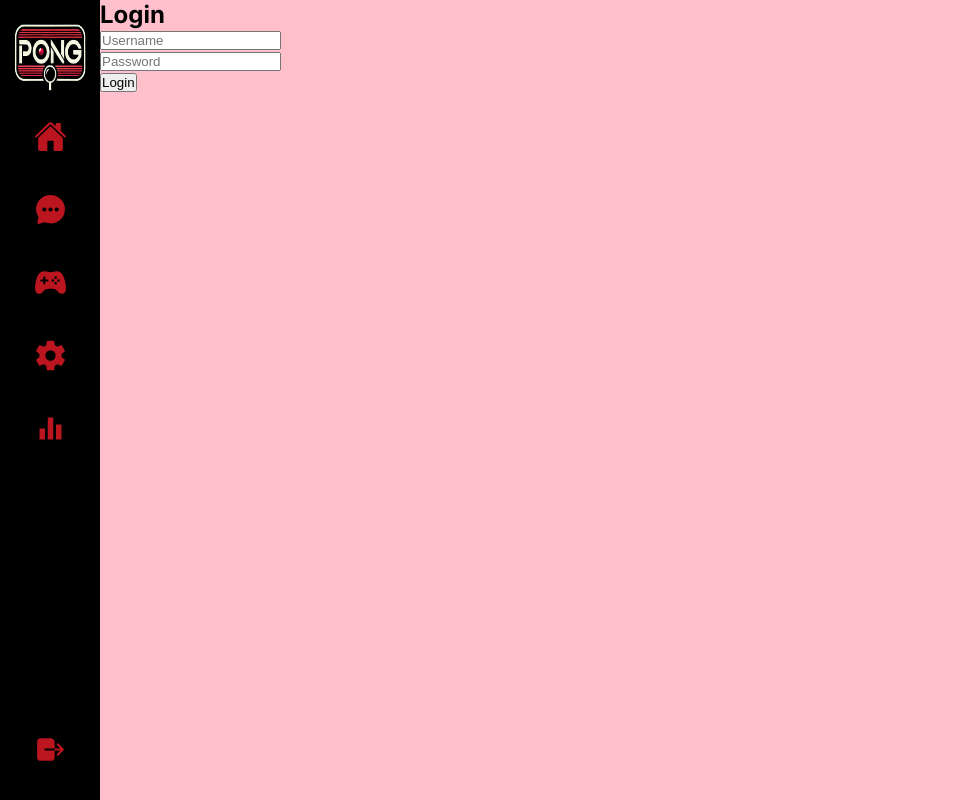
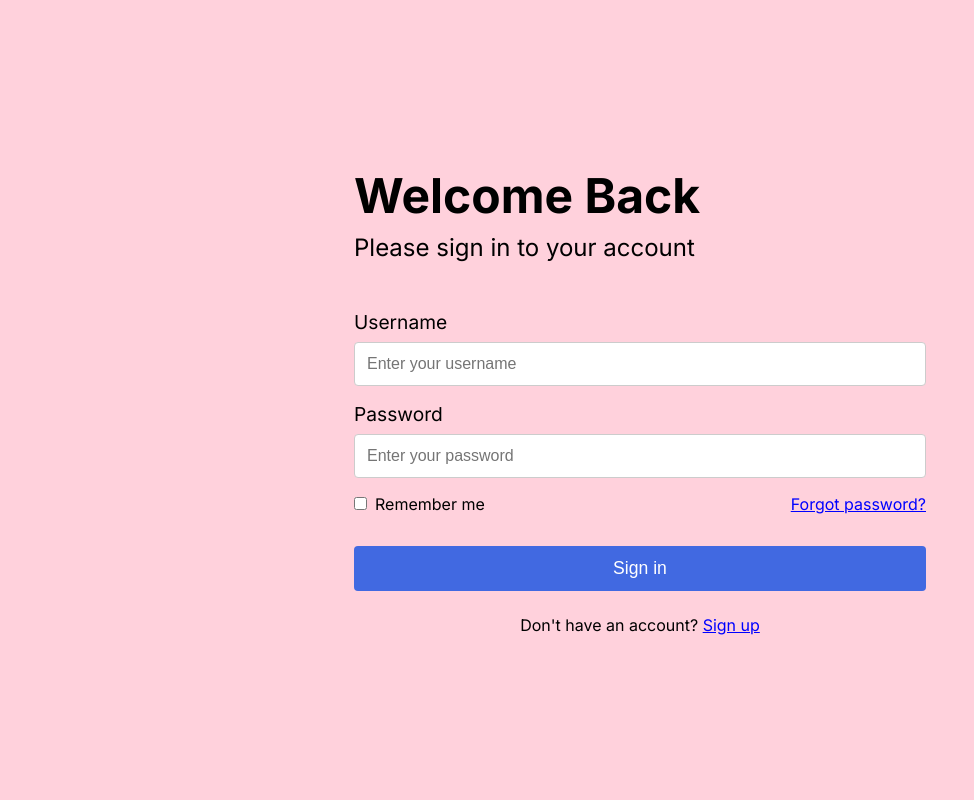
Before and after one commit to kaoutar-12/transcendence_42, a Next.js app in the folder src/frontend/: page /auth/login in a window 1280 px wide. Shown: the whole page, without its empty margins (0-974 px from the left). Built offline with nearby package versions, Linux system fonts and the light colour scheme.

Commit message:
create a design for the login page

```diff
--- a/src/frontend/app/auth/login/page.tsx
+++ b/src/frontend/app/auth/login/page.tsx
@@ -1,89 +1,157 @@
 'use client';
-import { useState } from 'react';
-import { useRouter } from 'next/navigation';
+import React, { useState } from 'react';
 
 export default function Login() {
   const [formData, setFormData] = useState({
     username: '',
-    password: ''
+    password: '',
+    rememberMe: false
   });
-  const router = useRouter();
 
-//   const handleSubmit = async (e: React.FormEvent) => {
-//     e.preventDefault();
-
-//     try {
-//       const res = await fetch('http://localhost:8000/api/login/', {
-//         method: 'POST',
-//         headers: { 'Content-Type': 'application/json' },
-//         body: JSON.stringify(formData)
-//       });
-
-//       if (res.ok) {
-//         const data = await res.json();
-//         localStorage.setItem('token', data.access);
-//         // router.push('/dashboard');
-//         console.log('zbbbb');
-//       }
-//     } catch (error) {
-//       console.error('Login failed:', error);
-//     }
-//   };
-const handleSubmit = async (e: React.FormEvent) => {
+  const handleSubmit = async (e) => {
     e.preventDefault();
-
     try {
       const res = await fetch('http://localhost:8000/api/login/', {
         method: 'POST',
-          headers: {
-              'Content-Type': 'application/json',
-              'Accept': 'application/json',
-          },
-          credentials: 'include',
-          mode: 'cors', // Add this line
+        headers: { 'Content-Type': 'application/json' },
         body: JSON.stringify(formData)
       });
 
       if (res.ok) {
         const data = await res.json();
-          localStorage.setItem('token', data.access);
-          console.log('Login successful');
-          // router.push('/dashboard');
-      } else {
-          const errorData = await res.json();
-          console.error('Login failed:', errorData);
+        localStorage.setItem('access_token', data.access);
+        localStorage.setItem('refresh_token', data.refresh);
+        window.location.href = '/dashboard';
       }
     } catch (error) {
-      console.error('Login error:', error);
+      console.error('Login failed:', error);
     }
   };
 
+  return (
+    <div style={{
+      minHeight: '100vh',
+      width: '100%',
+      backgroundColor: '#ffd1dc',
+      display: 'flex',
+      justifyContent: 'center',
+      alignItems: 'center'
+    }}>
+      <div style={{
+        width: '100%',
+        maxWidth: '700px',
+        padding: '4rem'
+      }}>
+        <h1 style={{
+          fontSize: '3rem',
+          fontWeight: 'bold',
+          marginBottom: '0.5rem'
+        }}>Welcome Back</h1>
+        <p style={{
+          fontSize: '1.5rem',
+          marginBottom: '3rem'
+        }}>Please sign in to your account</p>
 
-
-  return (
-    <div className="min-h-screen flex items-center justify-center bg-gray-100">
-      <form onSubmit={handleSubmit} className="bg-white p-8 rounded-lg shadow-md w-96">
-        <h2 className="text-2xl font-bold mb-6 text-center">Login</h2>
-        <div className="mb-4">
+        <form onSubmit={handleSubmit} style={{
+          display: 'flex',
+          flexDirection: 'column',
+          gap: '1rem'
+        }}>
+          <div>
+            <label style={{
+              display: 'block',
+              marginBottom: '0.5rem',
+              fontSize: '1.2rem'
+            }}>Username</label>
             <input
               type="text"
-            placeholder="Username"
-            className="w-full p-2 border rounded"
+              placeholder="Enter your username"
               onChange={(e) => setFormData({...formData, username: e.target.value})}
+              style={{
+                width: '100%',
+                padding: '0.75rem',
+                fontSize: '1rem',
+                border: '1px solid #ccc',
+                borderRadius: '4px'
+              }}
             />
           </div>
-        <div className="mb-6">
+
+          <div>
+            <label style={{
+              display: 'block',
+              marginBottom: '0.5rem',
+              fontSize: '1.2rem'
+            }}>Password</label>
             <input
               type="password"
-            placeholder="Password"
-            className="w-full p-2 border rounded"
+              placeholder="Enter your password"
               onChange={(e) => setFormData({...formData, password: e.target.value})}
+              style={{
+                width: '100%',
+                padding: '0.75rem',
+                fontSize: '1rem',
+                border: '1px solid #ccc',
+                borderRadius: '4px'
+              }}
             />
           </div>
-        <button type="submit" className="w-full bg-blue-500 text-white p-2 rounded">
-          Login
+
+          <div style={{
+            display: 'flex',
+            justifyContent: 'space-between',
+            alignItems: 'center'
+          }}>
+            <label style={{
+              display: 'flex',
+              alignItems: 'center',
+              gap: '0.5rem'
+            }}>
+              <input
+                type="checkbox"
+                onChange={(e) => setFormData({...formData, rememberMe: e.target.checked})}
+              />
+              Remember me
+            </label>
+            <a href="/forgot-password" style={{
+              color: 'blue',
+              textDecoration: 'underline'
+            }}>
+              Forgot password?
+            </a>
+          </div>
+
+          <button
+            type="submit"
+            style={{
+              width: '100%',
+              padding: '0.75rem',
+              backgroundColor: '#4169e1',
+              color: 'white',
+              border: 'none',
+              borderRadius: '4px',
+              fontSize: '1.1rem',
+              cursor: 'pointer',
+              marginTop: '1rem'
+            }}
+          >
+            Sign in
           </button>
         </form>
+
+        <p style={{
+          textAlign: 'center',
+          marginTop: '1.5rem'
+        }}>
+          Don't have an account?{' '}
+          <a href="/signup" style={{
+            color: 'blue',
+            textDecoration: 'underline'
+          }}>
+            Sign up
+          </a>
+        </p>
+      </div>
     </div>
   );
 }
--- a/src/frontend/app/layout.tsx
+++ b/src/frontend/app/layout.tsx
@@ -1,24 +1,53 @@
-import type { Metadata } from "next";
+// import type { Metadata } from "next";
+// import { Inter } from "next/font/google";
+// import "./globals.css";
+// import Sidebar from "@/components/Sidebar";
+// const inter = Inter({ subsets: ["latin"] });
+
+// export const metadata: Metadata = {
+//   title: "Ping Pong Game",
+//   description: "Ping Pong with next-js & Django",
+// };
+
+// export default function RootLayout({
+//   children,
+// }: Readonly<{
+//   children: React.ReactNode;
+// }>) {
+//   return (
+//     <html lang="en">
+//       <link rel="icon" type="image/x-icon" href="logo.ico"></link>
+//       <body className={inter.className}>
+//         <Sidebar />
+//         {children}
+//       </body>
+//     </html>
+//   );
+// }
+'use client';
+
+import { usePathname } from 'next/navigation';
 import { Inter } from "next/font/google";
 import "./globals.css";
 import Sidebar from "@/components/Sidebar";
+
 const inter = Inter({ subsets: ["latin"] });
-
-export const metadata: Metadata = {
-  title: "Ping Pong Game",
-  description: "Ping Pong with next-js & Django",
-};
 
 export default function RootLayout({
   children,
-}: Readonly<{
+}: {
   children: React.ReactNode;
-}>) {
+}) {
+  const pathname = usePathname();
+  const isAuthPage = pathname?.includes('/auth/');
+
   return (
     <html lang="en">
-      <link rel="icon" type="image/x-icon" href="logo.ico"></link>
+      <head>
+        <link rel="icon" type="image/x-icon" href="logo.ico" />
+      </head>
       <body className={inter.className}>
-        <Sidebar />
+        {!isAuthPage && <Sidebar />}
         {children}
       </body>
     </html>
```
Also changed, not shown: 2 other files (tests, documents, lock files or other folders). Lines whose indentation alone changed are shown as unchanged.
